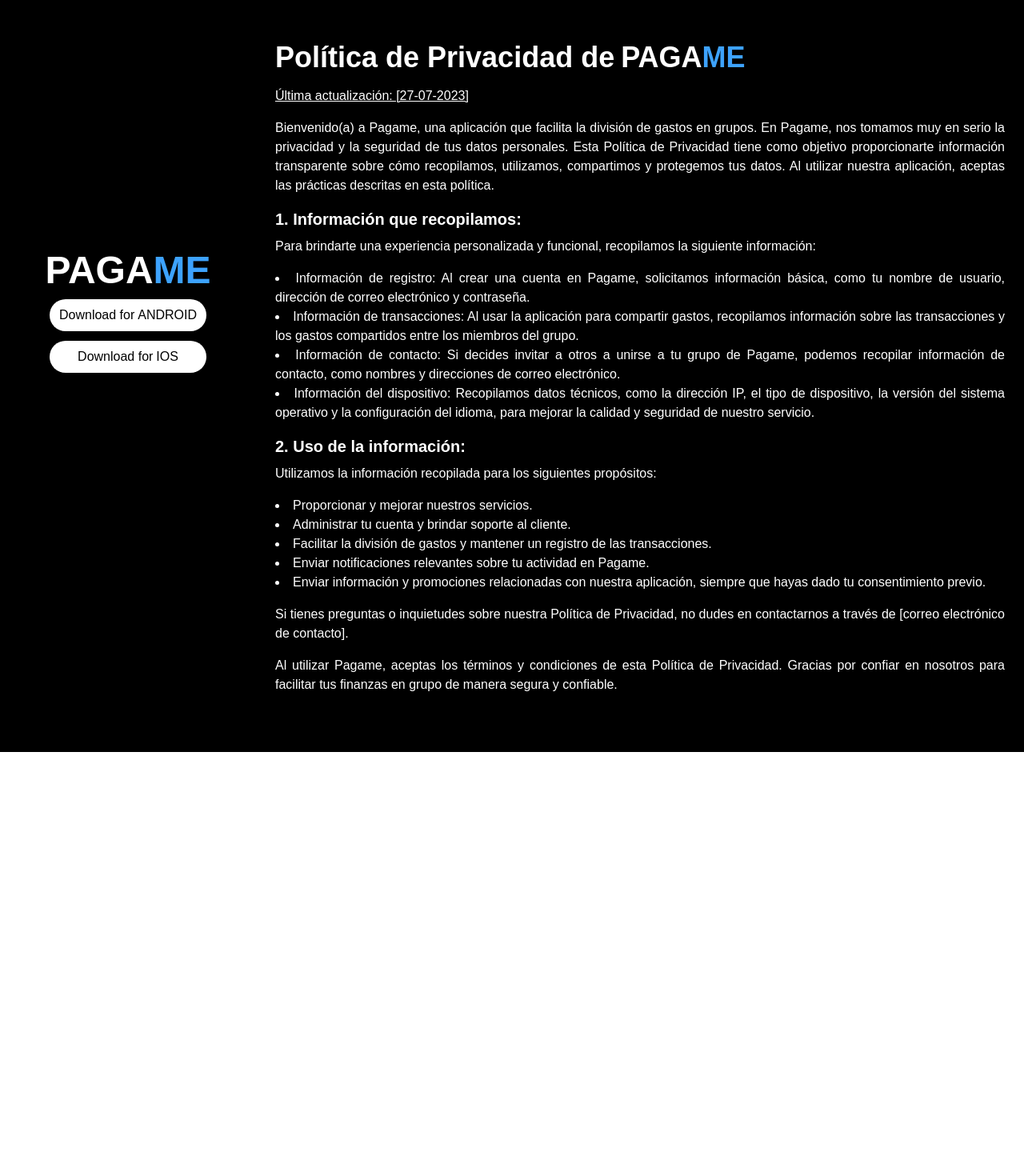
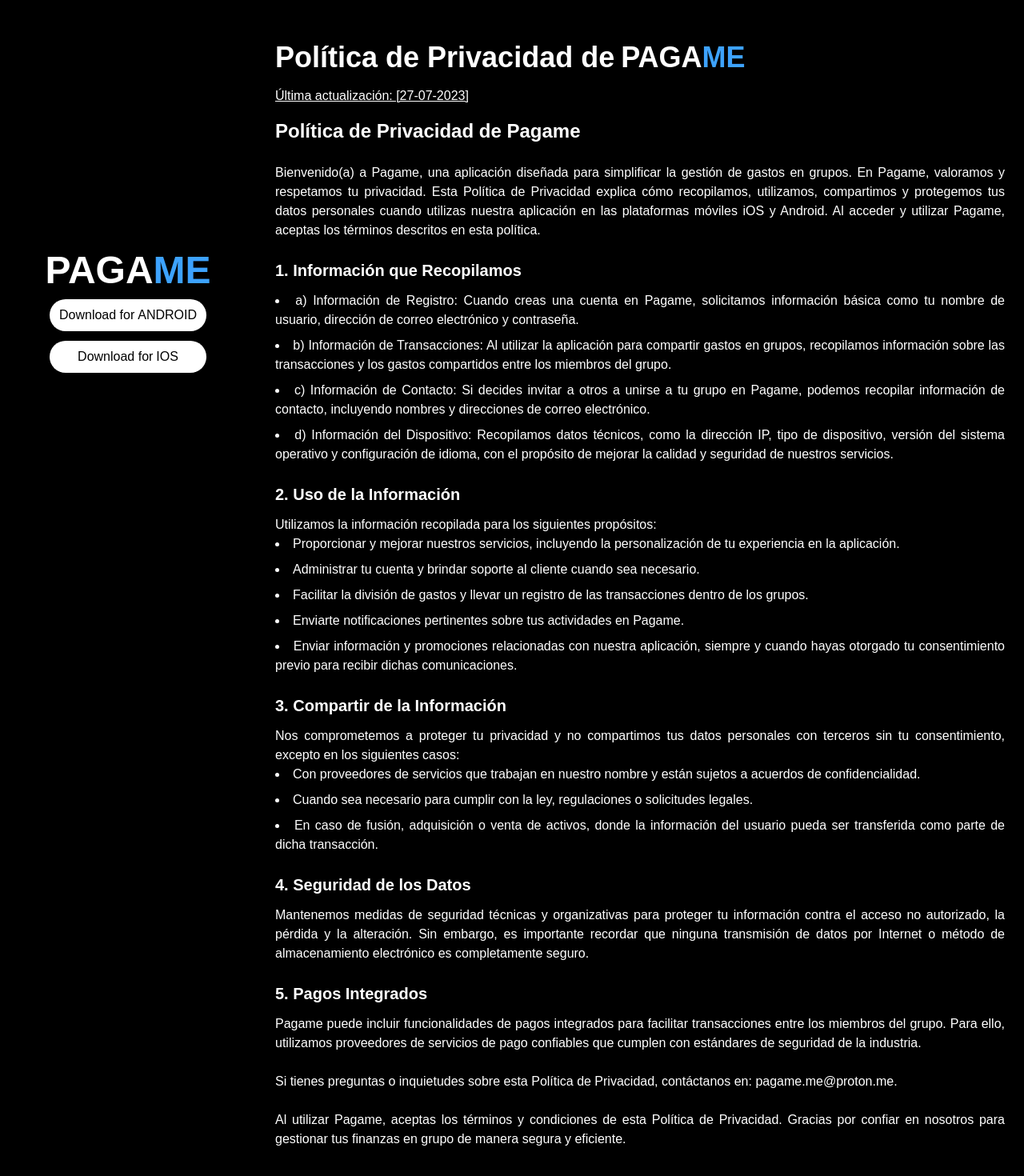
Before and after one commit to dongnez/PagameWeb, a React (Vite) app: page /politica-privacidad in a window 1280 px wide. Shown: the part 60-1530 px from the top of the page at 80% size. Before the commit the page ends 1000 px from the top, so only its background shows below. Built offline with nearby package versions, Linux system fonts and the light colour scheme.

Commit message:
update policy

```diff
--- a/src/modules/pages/PoliticaPrivacidad.tsx
+++ b/src/modules/pages/PoliticaPrivacidad.tsx
@@ -6,91 +6,144 @@
     return (
       <div className="p-4 text-white max-w-6xl text-justify">
         <div className="flex">
-        <h2 className="text-4xl font-bold mb-4 mr-2 right">
-          Política de Privacidad de
-        </h2>
-        <PagameTitle className="text-4xl"/>
+          <h2 className="text-4xl font-bold mb-4 mr-2 right">
+            Política de Privacidad de
+          </h2>
+          <PagameTitle className="text-4xl" />
         </div>
         <p className="mb-4 underline text-md">
           Última actualización: [27-07-2023]
         </p>
 
-        <p className="mb-4">
-          Bienvenido(a) a Pagame, una aplicación que facilita la división de
-          gastos en grupos. En Pagame, nos tomamos muy en serio la privacidad y
-          la seguridad de tus datos personales. Esta Política de Privacidad
-          tiene como objetivo proporcionarte información transparente sobre cómo
-          recopilamos, utilizamos, compartimos y protegemos tus datos. Al
-          utilizar nuestra aplicación, aceptas las prácticas descritas en esta
+        <h2 className="text-2xl font-bold mb-6">
+          Política de Privacidad de Pagame
+        </h2>
+
+        <p>
+          Bienvenido(a) a Pagame, una aplicación diseñada para simplificar la
+          gestión de gastos en grupos. En Pagame, valoramos y respetamos tu
+          privacidad. Esta Política de Privacidad explica cómo recopilamos,
+          utilizamos, compartimos y protegemos tus datos personales cuando
+          utilizas nuestra aplicación en las plataformas móviles iOS y Android.
+          Al acceder y utilizar Pagame, aceptas los términos descritos en esta
           política.
         </p>
 
-        <h3 className="text-xl font-bold mb-2">
-          1. Información que recopilamos:
+        <h3 className="text-xl font-semibold mt-6 mb-3">
+          1. Información que Recopilamos
         </h3>
-        <p className="mb-4">
-          Para brindarte una experiencia personalizada y funcional, recopilamos
-          la siguiente información:
-        </p>
-
-        <ul className="list-disc list-inside mb-4">
-          <li>
-            Información de registro: Al crear una cuenta en Pagame, solicitamos
-            información básica, como tu nombre de usuario, dirección de correo electrónico
-            y contraseña.
+        <ul className="list-disc list-inside">
+          <li className="mb-2">
+            a) Información de Registro: Cuando creas una cuenta en Pagame,
+            solicitamos información básica como tu nombre de usuario, dirección
+            de correo electrónico y contraseña.
           </li>
-          <li>
-            Información de transacciones: Al usar la aplicación para compartir
-            gastos, recopilamos información sobre las transacciones y los gastos
-            compartidos entre los miembros del grupo.
+          <li className="mb-2">
+            b) Información de Transacciones: Al utilizar la aplicación para
+            compartir gastos en grupos, recopilamos información sobre las
+            transacciones y los gastos compartidos entre los miembros del grupo.
           </li>
-          <li>
-            Información de contacto: Si decides invitar a otros a unirse a tu
-            grupo de Pagame, podemos recopilar información de contacto, como
-            nombres y direcciones de correo electrónico.
+          <li className="mb-2">
+            c) Información de Contacto: Si decides invitar a otros a unirse a tu
+            grupo en Pagame, podemos recopilar información de contacto,
+            incluyendo nombres y direcciones de correo electrónico.
           </li>
-          <li>
-            Información del dispositivo: Recopilamos datos técnicos, como la
-            dirección IP, el tipo de dispositivo, la versión del sistema
-            operativo y la configuración del idioma, para mejorar la calidad y
-            seguridad de nuestro servicio.
+          <li className="mb-2">
+            d) Información del Dispositivo: Recopilamos datos técnicos, como la
+            dirección IP, tipo de dispositivo, versión del sistema operativo y
+            configuración de idioma, con el propósito de mejorar la calidad y
+            seguridad de nuestros servicios.
           </li>
         </ul>
 
-        <h3 className="text-xl font-bold mb-2">2. Uso de la información:</h3>
-        <p className="mb-4">
+        <h3 className="text-xl font-semibold mt-6 mb-3">
+          2. Uso de la Información
+        </h3>
+        <p>
           Utilizamos la información recopilada para los siguientes propósitos:
         </p>
-
-        <ul className="list-disc list-inside mb-4">
-          <li>Proporcionar y mejorar nuestros servicios.</li>
-          <li>Administrar tu cuenta y brindar soporte al cliente.</li>
-          <li>
-            Facilitar la división de gastos y mantener un registro de las
-            transacciones.
+        <ul className="list-disc list-inside">
+          <li className="mb-2">
+            Proporcionar y mejorar nuestros servicios, incluyendo la
+            personalización de tu experiencia en la aplicación.
           </li>
-          <li>
-            Enviar notificaciones relevantes sobre tu actividad en Pagame.
+          <li className="mb-2">
+            Administrar tu cuenta y brindar soporte al cliente cuando sea
+            necesario.
           </li>
-          <li>
+          <li className="mb-2">
+            Facilitar la división de gastos y llevar un registro de las
+            transacciones dentro de los grupos.
+          </li>
+          <li className="mb-2">
+            Enviarte notificaciones pertinentes sobre tus actividades en Pagame.
+          </li>
+          <li className="mb-2">
             Enviar información y promociones relacionadas con nuestra
-            aplicación, siempre que hayas dado tu consentimiento previo.
+            aplicación, siempre y cuando hayas otorgado tu consentimiento previo
+            para recibir dichas comunicaciones.
           </li>
         </ul>
 
-        {/* Otras secciones de la política de privacidad */}
+        <h3 className="text-xl font-semibold mt-6 mb-3">
+          3. Compartir de la Información
+        </h3>
+        <p>
+          Nos comprometemos a proteger tu privacidad y no compartimos tus datos
+          personales con terceros sin tu consentimiento, excepto en los
+          siguientes casos:
+        </p>
+        <ul className="list-disc list-inside">
+          <li className="mb-2">
+            Con proveedores de servicios que trabajan en nuestro nombre y están
+            sujetos a acuerdos de confidencialidad.
+          </li>
+          <li className="mb-2">
+            Cuando sea necesario para cumplir con la ley, regulaciones o
+            solicitudes legales.
+          </li>
+          <li className="mb-2">
+            En caso de fusión, adquisición o venta de activos, donde la
+            información del usuario pueda ser transferida como parte de dicha
+            transacción.
+          </li>
+        </ul>
 
-        <p className="mb-4">
-          Si tienes preguntas o inquietudes sobre nuestra Política de
-          Privacidad, no dudes en contactarnos a través de [correo electrónico
-          de contacto].
+        <h3 className="text-xl font-semibold mt-6 mb-3">
+          4. Seguridad de los Datos
+        </h3>
+        <p>
+          Mantenemos medidas de seguridad técnicas y organizativas para proteger
+          tu información contra el acceso no autorizado, la pérdida y la
+          alteración. Sin embargo, es importante recordar que ninguna
+          transmisión de datos por Internet o método de almacenamiento
+          electrónico es completamente seguro.
         </p>
 
-        <p className="mb-4">
+        <h3 className="text-xl font-semibold mt-6 mb-3">5. Pagos Integrados</h3>
+        <p>
+          Pagame puede incluir funcionalidades de pagos integrados para
+          facilitar transacciones entre los miembros del grupo. Para ello,
+          utilizamos proveedores de servicios de pago confiables que cumplen con
+          estándares de seguridad de la industria.
+        </p>
+
+        <p className="mt-6">
+          Si tienes preguntas o inquietudes sobre esta Política de Privacidad,
+          contáctanos en:{" "}
+          <a href="mailto:pagame.me@proton.me">pagame.me@proton.me</a>.
+        </p>
+
+        <p className="mt-6">
           Al utilizar Pagame, aceptas los términos y condiciones de esta
-          Política de Privacidad. Gracias por confiar en nosotros para facilitar
-          tus finanzas en grupo de manera segura y confiable.
+          Política de Privacidad. Gracias por confiar en nosotros para gestionar
+          tus finanzas en grupo de manera segura y eficiente.
         </p>
+
+{/*         <p className="mt-6">
+          Fecha de entrada en vigor: [Fecha de entrada en vigor]
+        </p> */}
+
       </div>
     );
   }
```
